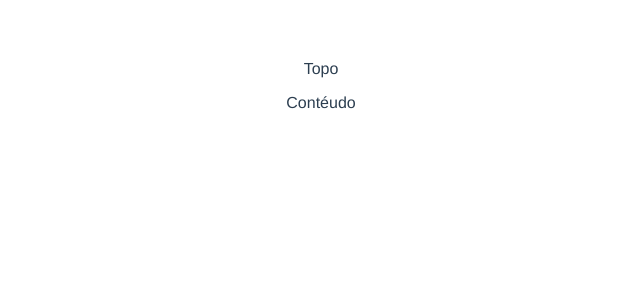
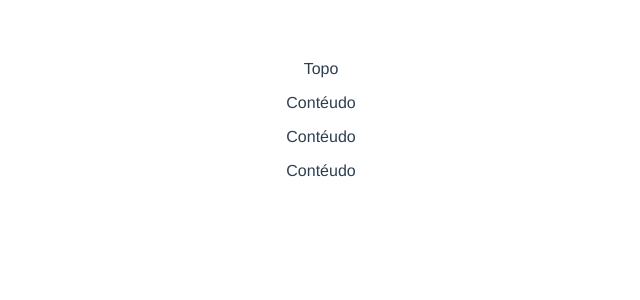
Before and after one commit to ProgramadorVictor/vagas-front, a Vue app: page / in a window 1280 px wide. Shown: the top 300 px of the page, without its empty margins (319-959 px from the left). Built offline with nearby package versions, Linux system fonts and the light colour scheme.

Commit message:
feat: padroes de chamada de objeto literal e nomeação

```diff
--- a/src/App.vue
+++ b/src/App.vue
@@ -4,8 +4,10 @@
     É a ideia de que podemos reutilizar código com vários componentes em arquivos unicos, cada componente...
     Tendo suas funções unicas. E sendo colocado em diversas partes da estrutura HTML. Desta forma podemos encapsular e reutilizar o código.
   -->
-  <TopoComponent/>
+  <Topo/><!-- Percebe-se que ao utilizar sintaxe mais clara o component é chamado pela sua chave, não por seu nome. -->
   <ConteudoComponent/>
+  <conteudo-component/><!-- Utilização da case, kebab-case -->
+  <conteudo-kebab-case/>
 </template>
 
 <script>
@@ -15,8 +17,9 @@ import TopoComponent from './components/layouts/TopoComponent.vue'
 export default {
   name: 'App',
   components: { //Precisamos registar os components, para usar no contexto de template.
-    ConteudoComponent,
-    TopoComponent,
+    ConteudoComponent, //Sintaxe enxuta.
+    Topo: TopoComponent, //Topo é a chave e TopoComponent é o conteúdo que vai ser recebido pela chave Topo, Topo faz referencia a TopoComponent.
+    'conteudo-kebab-case': ConteudoComponent, //Abordagem pouco usada para nomeação de ccomponents.
   }
 }
 </script>
```
